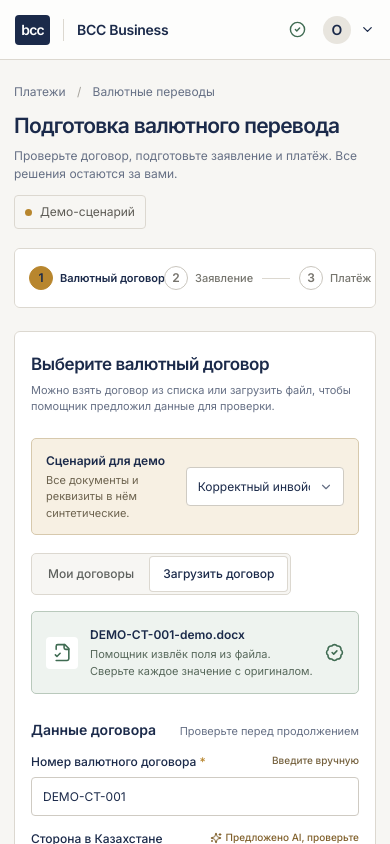
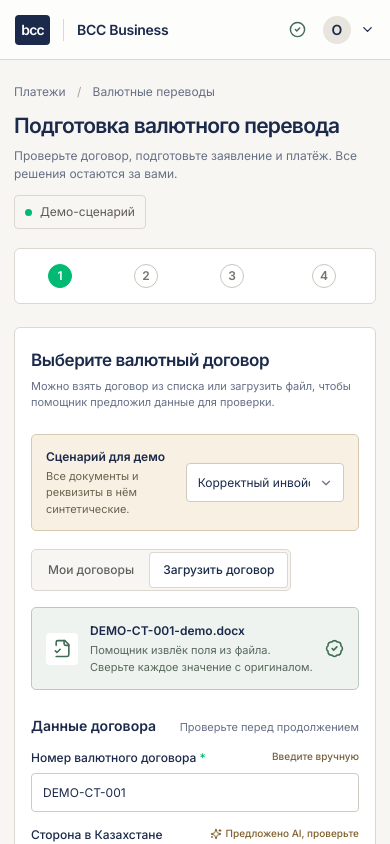
Before and after one commit to talgat-code/vc-weekend-, a React (Vite) app: page / in a window 390 px wide. Shown: the top 844 px of the page. Built offline with nearby package versions, Linux system fonts and the light colour scheme.

Commit message:
Apply BCC branding and mobile responsive layout

```diff
--- a/index.html
+++ b/index.html
@@ -5,10 +5,11 @@
     <meta name="viewport" content="width=device-width, initial-scale=1.0" />
     <meta name="theme-color" content="#F7F6F3" />
     <meta name="description" content="Помощник по подготовке валютного перевода в BCC Business" />
+    <link rel="icon" type="image/svg+xml" href="/favicon.svg" />
     <link rel="preconnect" href="https://fonts.googleapis.com" />
     <link rel="preconnect" href="https://fonts.gstatic.com" crossorigin />
     <link href="https://fonts.googleapis.com/css2?family=Inter:wght@400;500;600;700&display=swap" rel="stylesheet" />
-    <title>Валютный перевод · BCC Business</title>
+    <title>AI ВЭД · BCC Business</title>
   </head>
   <body>
     <div id="root"></div>
--- a/src/App.jsx
+++ b/src/App.jsx
@@ -75,7 +75,7 @@ function formatNumber(value) {
 }
 
 function extractPurposeAmount(text) {
-  const match = text.match(/([\d][\d\s.,]*)\s*USD/i);
+  const match = text.match(/(\d{1,3}(?:[\s\u00a0]\d{3})+|\d+(?:[.,]\d+)?)\s*USD\b/i);
   if (!match) return null;
   const amount = Number(match[1].replace(/[\s,]/g, ""));
   return Number.isFinite(amount) ? amount : null;
@@ -238,7 +238,7 @@ function ContractStep({
         <h3>Данные договора</h3>
         <span>Проверьте перед продолжением</span>
       </div>
-      <div className="form-grid">
+      <div className="form-grid grid grid-cols-1 sm:grid-cols-2">
         <Field id="contract-number" label="Номер валютного договора" required marker={fromAI ? "Введите вручную" : undefined}>
           <Input id="contract-number" value={contractNumber} onChange={(event) => setContractNumber(event.target.value)} placeholder="Например, ВЭД-2026-041" />
         </Field>
@@ -297,7 +297,7 @@ function ApplicationStep({ application, setApplication }) {
         description="Укажите реквизиты документа и приложите инвойс или другой документ, который подтверждает платёж."
       />
 
-      <div className="form-grid">
+      <div className="form-grid grid grid-cols-1 sm:grid-cols-2">
         <Field id="application-number" label="Номер документа" required>
           <Input id="application-number" value={application.number} onChange={(event) => update("number", event.target.value)} />
         </Field>
@@ -377,7 +377,7 @@ function PaymentStep({ payment, setPayment, signers, setSigners, consent, setCon
       update("purpose", `${payment.purpose.trim()} ${amountText}`.trim());
       return;
     }
-    update("purpose", payment.purpose.replace(/[\d][\d\s.,]*\s*USD/i, amountText));
+    update("purpose", payment.purpose.replace(/(\d{1,3}(?:[\s\u00a0]\d{3})+|\d+(?:[.,]\d+)?)\s*USD\b/i, amountText));
   }
 
   return (
@@ -397,7 +397,7 @@ function PaymentStep({ payment, setPayment, signers, setSigners, consent, setCon
       </div>}
       {amountDiffers && <div className="ai-stop" role="alert"><strong>Сумма перевода отличается от инвойса.</strong><p>По демо-инвойсу указано {formatNumber(invoiceAmount)} USD. Проверьте введённую сумму.</p></div>}
 
-      <div className="form-grid payment-grid">
+      <div className="form-grid payment-grid grid grid-cols-1 sm:grid-cols-2">
         <Field id="debit-account" label="Счёт списания" required>
           <Select id="debit-account" value={payment.debitAccount} onChange={(event) => update("debitAccount", event.target.value)}>
             <option>KZ14998CTB0000012847 — USD</option>
@@ -568,7 +568,7 @@ function StatusStep({ application, payment, contractData, contractNumber, onBack
 function Aside({ step, contractNumber, payment, application }) {
   const isStatus = step === 4;
   return (
-    <aside className="side-column">
+    <aside className="side-column grid grid-cols-1">
       {!isStatus ? (
         <>
           <section className="summary-panel">
@@ -698,7 +698,7 @@ function App() {
   }
 
   return (
-    <div className="app-shell min-h-screen bg-canvas font-sans text-ink">
+    <div className="app-shell min-h-screen overflow-x-hidden bg-canvas font-sans text-ink">
       <header className="topbar">
         <div className="brand-lockup">
           <span className="brand-mark" aria-hidden="true">bcc</span>
@@ -727,7 +727,7 @@ function App() {
 
         <ProgressStepper current={step} onGoTo={setStep} />
 
-        <div className="workspace-grid">
+        <div className="workspace-grid grid min-w-0 grid-cols-1 lg:grid-cols-[minmax(0,1fr)_300px]">
           <section className="main-panel" aria-label={`Шаг ${step}: ${steps[step - 1]}`}>
             {step === 1 && (
               <ContractStep
--- a/src/index.css
+++ b/src/index.css
@@ -10,7 +10,10 @@
   text-rendering: optimizeLegibility;
   --canvas: #F7F6F3;
   --ink: #1B2A4A;
-  --action: #B8862E;
+  --brand: #00B972;
+  --brand-hover: #00A665;
+  --action: var(--brand);
+  --attention: #B8862E;
   --success: #3F6B52;
   --danger: #B5533C;
   --line: #DCD8D0;
@@ -30,7 +33,7 @@ button { color: inherit; }
 button:focus-visible, input:focus-visible, select:focus-visible, textarea:focus-visible { outline: 3px solid rgba(184, 134, 46, .25); outline-offset: 1px; }
 ::selection { background: rgba(184, 134, 46, .2); }
 
-.app-shell { min-height: 100vh; background: var(--canvas); }
+.app-shell { min-height: 100vh; overflow-x: hidden; background: var(--canvas); }
 .topbar { height: 66px; padding: 0 40px; display: flex; align-items: center; justify-content: space-between; border-bottom: 1px solid var(--line); background: rgba(255,255,255,.76); }
 .brand-lockup, .topbar-right, .company-menu, .autosave { display: flex; align-items: center; }
 .brand-lockup { gap: 13px; }
@@ -60,13 +63,13 @@ h1, h2, h3, p { margin-top: 0; }
 .stepper-number { width: 27px; height: 27px; flex: 0 0 27px; display: grid; place-items: center; border: 1px solid #C9C5BD; border-radius: 50%; color: #76736C; font-size: 12px; font-weight: 600; background: #fff; }
 .stepper-label { font-size: 13px; font-weight: 500; }
 .stepper-line { height: 1px; min-width: 22px; flex: 1; margin: 0 12px; background: var(--line); }
-.stepper-item.is-current .stepper-number { border-color: var(--action); background: var(--action); color: var(--ink); }
+.stepper-item.is-current .stepper-number { border-color: var(--action); background: var(--action); color: #fff; }
 .stepper-item.is-current .stepper-label { color: var(--ink); font-weight: 600; }
 .stepper-item.is-complete .stepper-number { border-color: var(--success); background: var(--soft-success); color: var(--success); }
 .stepper-item.is-complete .stepper-label { color: var(--ink); }
-.stepper-item.is-complete .stepper-line { background: #A7BAAB; }
+.stepper-item.is-complete .stepper-line { background: var(--action); }
 
-.workspace-grid { display: grid; grid-template-columns: minmax(0, 1fr) 300px; align-items: start; gap: 20px; }
+.workspace-grid { align-items: start; gap: 20px; }
 .main-panel { min-width: 0; border: 1px solid var(--line); border-radius: 6px; background: var(--paper); }
 .step-content { padding: 28px 30px 24px; }
 .section-title-row { display: flex; align-items: flex-start; justify-content: space-between; gap: 15px; margin-bottom: 23px; }
@@ -97,7 +100,7 @@ h1, h2, h3, p { margin-top: 0; }
 .form-section-heading { display: flex; justify-content: space-between; align-items: baseline; gap: 12px; padding-top: 2px; margin: 18px 0 13px; }
 .form-section-heading h3 { margin: 0; font-size: 14px; font-weight: 600; }
 .form-section-heading > span { color: var(--muted); font-size: 11px; }
-.form-grid { display: grid; grid-template-columns: minmax(0, 1fr) minmax(0, 1fr); gap: 17px 16px; }
+.form-grid { display: grid; gap: 17px 16px; }
 .field { min-width: 0; display: flex; flex-direction: column; gap: 6px; }
 .field-span-2 { grid-column: span 2; }
 .field-heading { display: flex; justify-content: space-between; align-items: center; gap: 8px; min-height: 17px; }
@@ -120,7 +123,7 @@ h1, h2, h3, p { margin-top: 0; }
 .input-combo .control + .control, .input-combo .currency-suffix { width: auto; min-width: 74px; border-left: 0; border-radius: 0 4px 4px 0; }
 .currency-suffix { display: grid; place-items: center; padding: 0 12px; border: 1px solid #CFCBC3; background: var(--soft); color: var(--ink); font-size: 12px; font-weight: 500; }
 .field-hint { margin: 0; color: var(--muted); font-size: 10px; line-height: 1.4; }
-.form-note { display: flex; align-items: flex-start; gap: 8px; padding: 10px 11px; margin: 17px 0 0; border-left: 2px solid var(--action); background: #FAF8F3; color: #61583F; font-size: 11px; }
+.form-note { display: flex; align-items: flex-start; gap: 8px; padding: 10px 11px; margin: 17px 0 0; border-left: 2px solid var(--attention); background: #FAF8F3; color: #61583F; font-size: 11px; }
 .form-note svg { flex: 0 0 auto; margin-top: 1px; }
 .visually-hidden { position: absolute; width: 1px; height: 1px; padding: 0; margin: -1px; overflow: hidden; clip: rect(0,0,0,0); white-space: nowrap; border: 0; }
 
@@ -141,7 +144,7 @@ h1, h2, h3, p { margin-top: 0; }
 .attached-file-status { display: inline-flex; align-items: center; gap: 4px; color: var(--success); font-size: 10px; white-space: nowrap; }
 .text-button { padding: 4px 3px; border: 0; background: transparent; color: var(--muted); font-size: 11px; cursor: pointer; }
 .text-button:hover { color: var(--ink); text-decoration: underline; }
-.missing-notice { display: flex; align-items: center; gap: 10px; padding: 13px; margin-top: 15px; border-left: 3px solid var(--action); background: #FAF8F3; }
+.missing-notice { display: flex; align-items: center; gap: 10px; padding: 13px; margin-top: 15px; border-left: 3px solid var(--attention); background: #FAF8F3; }
 .missing-notice-icon { flex: 0 0 auto; color: #866A36; }
 .missing-notice > div { flex: 1; }
 .missing-notice strong { display: block; font-size: 12px; font-weight: 600; }
@@ -149,12 +152,12 @@ h1, h2, h3, p { margin-top: 0; }
 .notice-action { flex: 0 0 auto; }
 
 .button { min-height: 38px; display: inline-flex; justify-content: center; align-items: center; gap: 8px; padding: 0 14px; border: 1px solid transparent; border-radius: 4px; font-size: 12px; font-weight: 600; line-height: 1.2; cursor: pointer; transition: background .15s ease, border-color .15s ease, color .15s ease; }
-.button-primary { border-color: var(--action); background: var(--action); color: var(--ink); }
-.button-primary:hover:not(:disabled) { border-color: #A47725; background: #A47725; }
+.button-primary { border-color: var(--action); background: var(--action); color: #fff; }
+.button-primary:hover:not(:disabled) { border-color: var(--brand-hover); background: var(--brand-hover); }
 .button-secondary { border-color: #B9B4AA; background: white; color: var(--ink); }
 .button-secondary:hover:not(:disabled) { border-color: var(--ink); background: #FAF9F7; }
 .button-quiet { min-height: 34px; padding: 0 9px; background: transparent; color: #555E6E; }
-.button-quiet:hover:not(:disabled) { background: #F2F0EB; color: var(--ink); }
+.button-quiet:hover:not(:disabled) { background: #F2F0EB; color: var(--action); }
 .button-danger { border-color: var(--danger); background: var(--danger); color: white; }
 .button:disabled { border-color: #E5E2DC; background: #ECEAE5; color: #97948D; cursor: not-allowed; }
 .step-navigation { display: flex; justify-content: space-between; align-items: center; gap: 14px; padding: 15px 30px; border-top: 1px solid var(--line); background: #FCFBF9; }
@@ -239,7 +242,7 @@ h1, h2, h3, p { margin-top: 0; }
 .status-list li small { color: var(--muted); font-size: 10px; overflow-wrap: anywhere; }
 .status-list li em { color: var(--success); font-size: 9px; font-style: normal; white-space: nowrap; }
 .review-list li { display: grid; grid-template-columns: 9px minmax(0,1fr) auto; align-items: center; gap: 8px; color: var(--ink); font-size: 10px; }
-.review-dot { width: 7px; height: 7px; border: 1px solid var(--action); border-radius: 50%; background: #F5EBD9; }
+.review-dot { width: 7px; height: 7px; border: 1px solid var(--attention); border-radius: 50%; background: #F5EBD9; }
 .review-state { color: #6D6C66; font-size: 9px; white-space: nowrap; }
 .ai-decisions { padding: 18px 0; border-bottom: 1px solid var(--line); }
 .decision-row { display: grid; grid-template-columns: 118px minmax(0,1fr); gap: 12px; padding: 9px 0; border-top: 1px solid #ECEAE5; color: #555D69; font-size: 10px; line-height: 1.55; }
@@ -263,7 +266,7 @@ h1, h2, h3, p { margin-top: 0; }
 @media (max-width: 820px) {
   .topbar { height: 60px; padding: 0 20px; }
   .workspace-grid { grid-template-columns: minmax(0, 1fr); }
-  .side-column { grid-template-columns: repeat(2, minmax(0,1fr)); }
+  .side-column { grid-template-columns: 1fr; }
   .stepper { overflow-x: auto; }
   .stepper-item { min-width: 155px; }
 }
@@ -279,12 +282,12 @@ h1, h2, h3, p { margin-top: 0; }
   .page-heading h1 { font-size: 21px; }
   .page-heading p { max-width: 440px; font-size: 12px; }
   .demo-badge { margin-top: 12px; }
-  .stepper { gap: 0; padding: 0 10px; }
-  .stepper-item { min-width: 135px; }
-  .stepper-button { gap: 7px; min-height: 58px; padding: 0 4px; }
-  .stepper-label { font-size: 11px; }
+  .stepper { gap: 0; overflow: hidden; padding: 0 8px; }
+  .stepper-item { min-width: 0; }
+  .stepper-button { width: 100%; justify-content: center; gap: 0; min-height: 54px; padding: 0 2px; }
+  .stepper-label { display: none; }
   .stepper-number { width: 24px; height: 24px; flex-basis: 24px; }
-  .stepper-line { min-width: 12px; margin: 0 5px; }
+  .stepper-line { min-width: 0; margin: 0 6px; }
   .step-content { padding: 21px 16px 19px; }
   .section-title { font-size: 17px; }
   .section-description { font-size: 11px; }
--- a/tailwind.config.js
+++ b/tailwind.config.js
@@ -6,7 +6,8 @@ export default {
       colors: {
         canvas: "#F7F6F3",
         ink: "#1B2A4A",
-        action: "#B8862E",
+        action: "#00B972",
+        brand: "#00B972",
         success: "#3F6B52",
         danger: "#B5533C",
         line: "#DCD8D0",
```
Also changed, not shown: public/favicon.svg (added), 1 other file (tests, documents, lock files or other folders).
